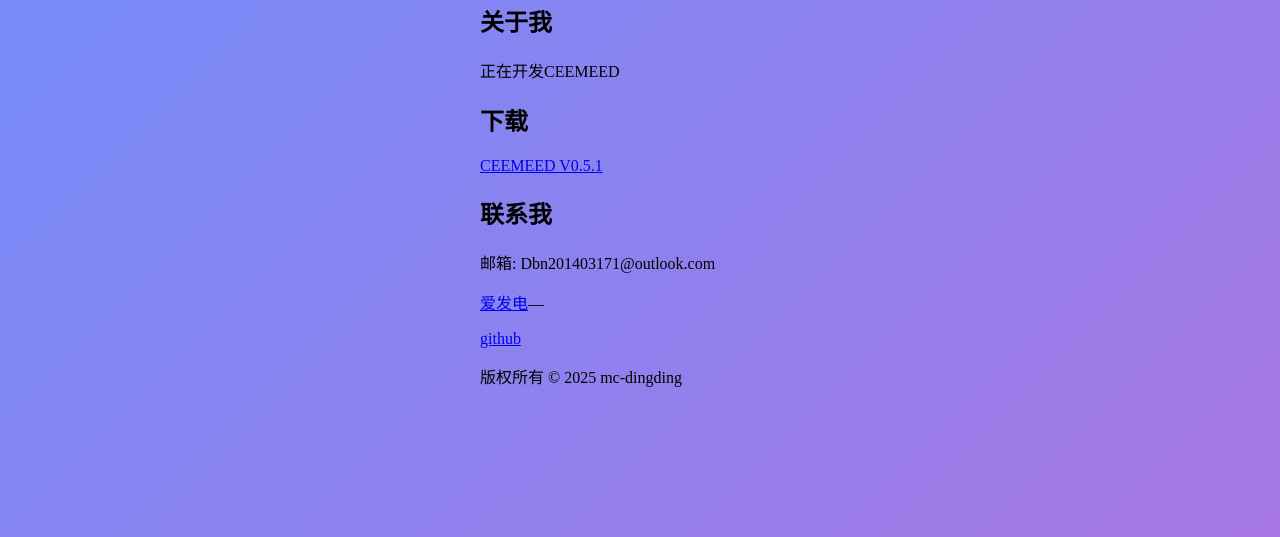
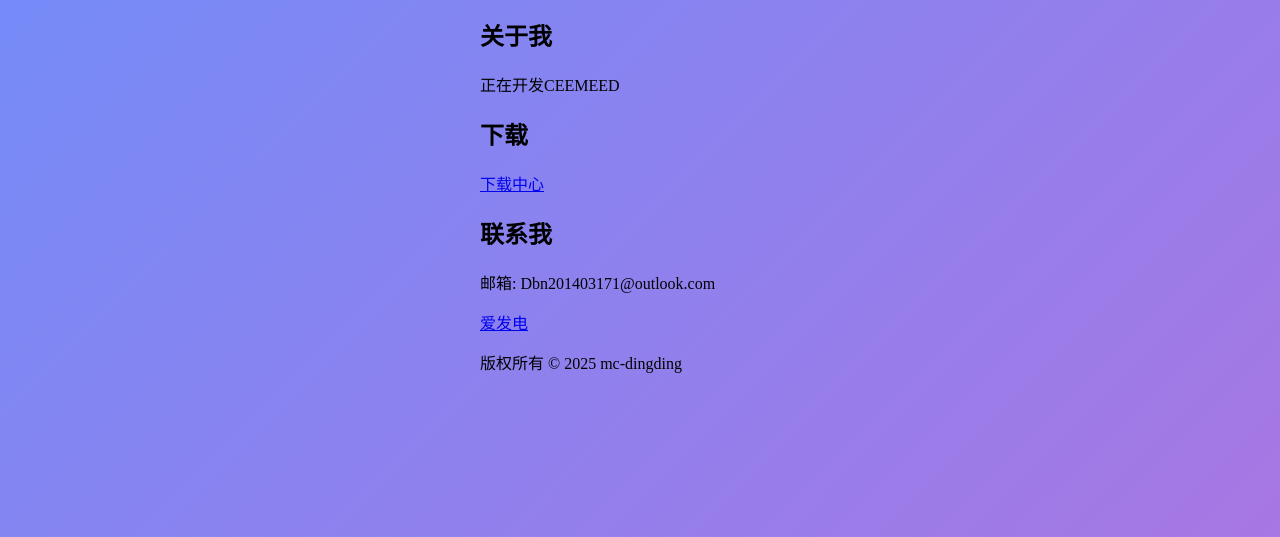
Before and after one commit to mc-dingding/mc-dingding.github.io, a plain HTML site: page index.html in a window 1280 px wide. Shown: the part 263-800 px from the top of the page. Drawn offline with Linux system fonts and the light colour scheme.

Commit message:
index.html

```diff
--- a/index.html
+++ b/index.html
@@ -107,7 +107,7 @@
             font-family: Arial, sans-serif;
             background-color: #f5f5f5;
             display: flex;
-f            flex-direction: column;
+            flex-direction: column;
             align-items: center;
             justify-content: center;
             height: 100vh;
@@ -154,12 +154,12 @@ f            flex-direction: column;
 
             <!-- 其他部分可以根据需要添加 -->
 		<h2>下载</h2>
-		<p><a href="https://mc-dingding.lanzout.com/iAT3T2mnmm1i">CEEMEED V0.5.1</a>
+		<p><a href="download.html">下载中心</a>
 
             <section>
                 <h2>联系我</h2>
                 <p>邮箱: Dbn201403171@outlook.com</p >
-		<p><a href="http://www.afdian.com/a/mc-dingding">爱发电</a>—<p><a href="https://github.com/mc-dingding/"<p>github</a>
+		<p><a href="http://www.afdian.com/a/mc-dingding">爱发电</a>
             </section>
         </main>
 
```
